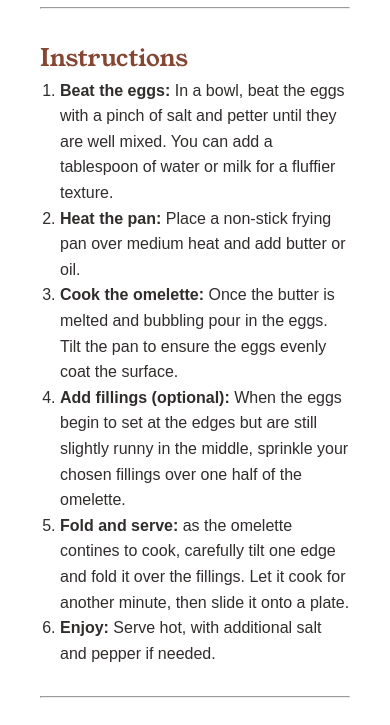
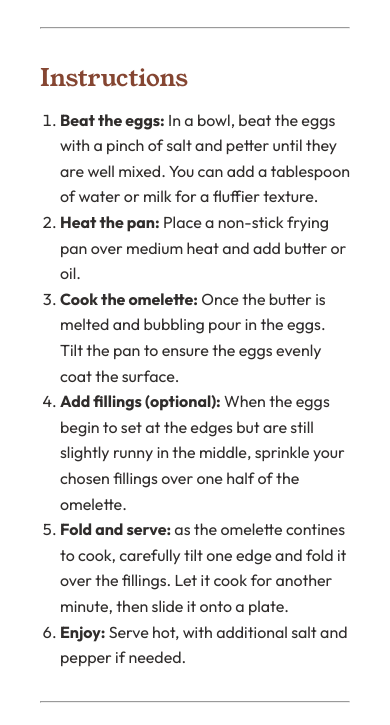
Before and after one commit to enrightc/recipe-page-challenge, a plain HTML site: page index.html in a window 390 px wide. Shown: the part 821-1546 px from the top of the page. Drawn offline with Linux system fonts and the light colour scheme.

Commit message:
final edits

```diff
--- a/assets/css/style.css
+++ b/assets/css/style.css
@@ -30,9 +30,10 @@ h1, h2 {
   font-weight: 400;
   font-style: normal;
   color: hsl(14, 45%, 36%);
+  margin-bottom: 10px;
   }
 
-p, ul {
+p, ul, ol, td {
     font-family: "Outfit", sans-serif;
   font-optical-sizing: auto;
   font-weight: 400;
@@ -60,6 +61,7 @@ p, ul {
       width: 100%;
       border-radius: 0;
       margin-top: 0px;
+      margin-bottom: 0px;
     }
 
     .hero-image {
```
